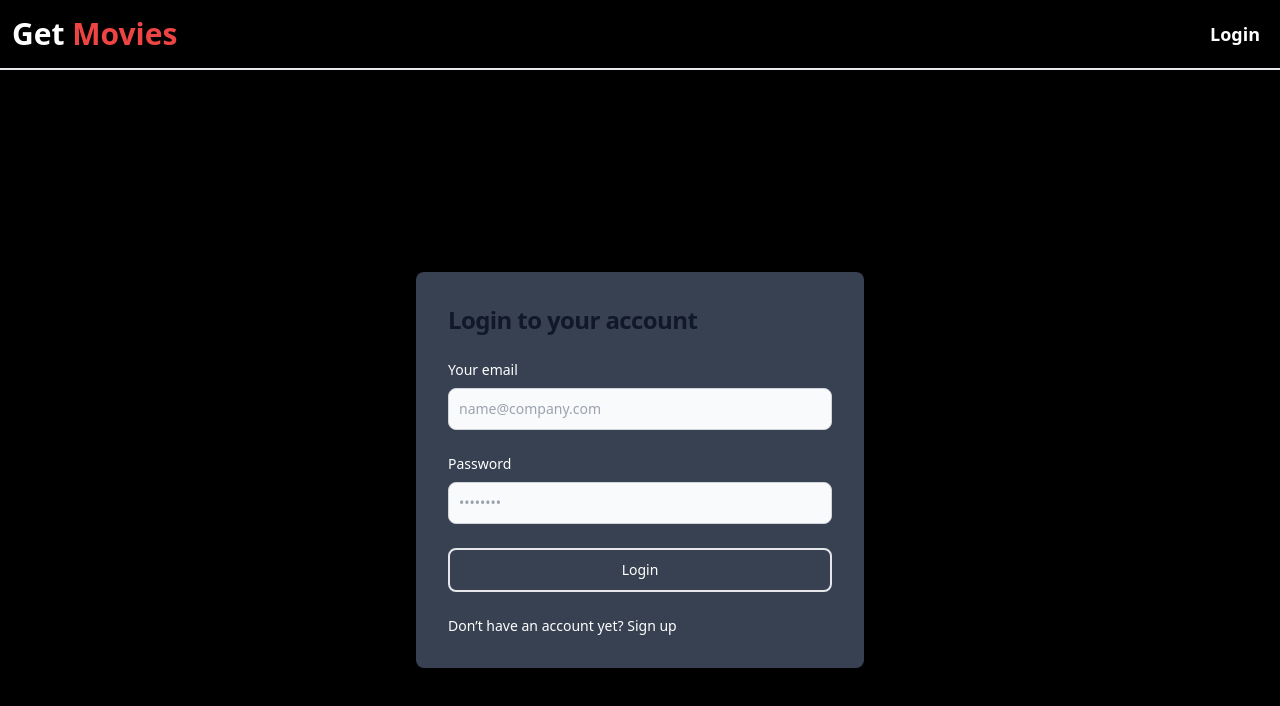
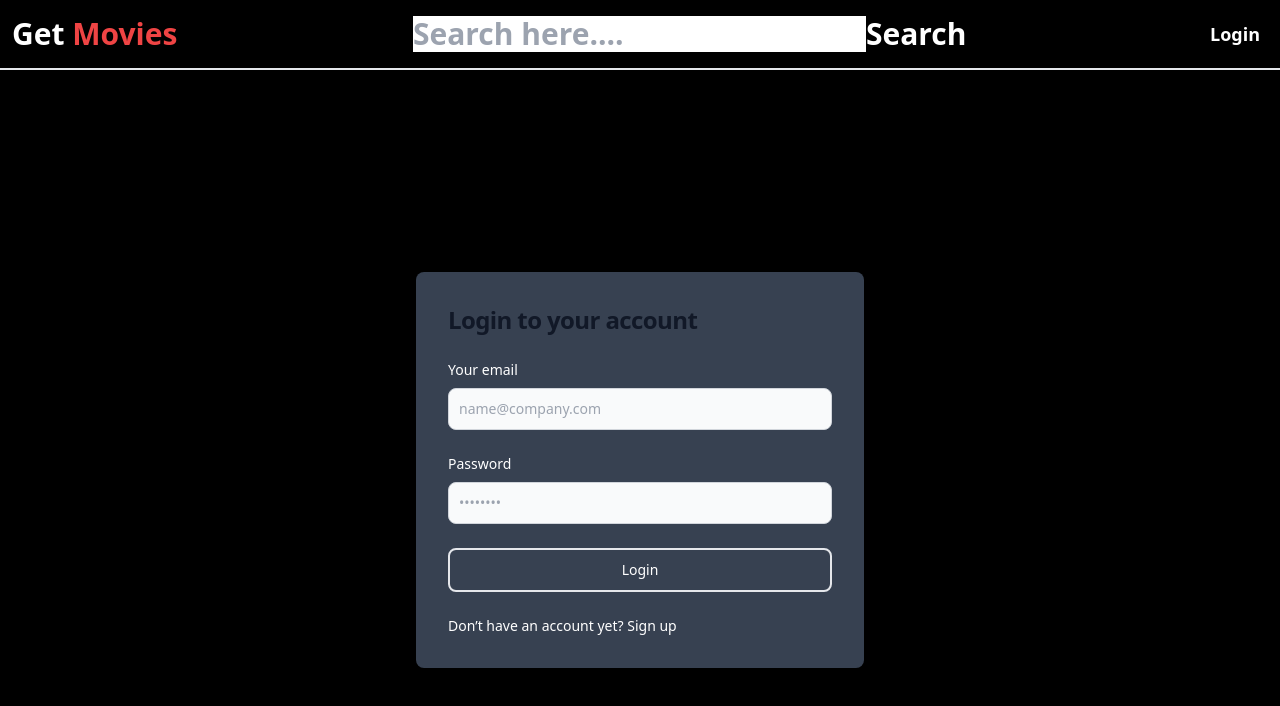
Before and after one commit to 19coderpawan/GetMovie-using-React-Tailwind-Firebase-, a React (Create React App) app in the folder getmovie/: page /login in a window 1280 px wide. Shown: the top 706 px of the page. Built offline with nearby package versions, Linux system fonts and the light colour scheme.

Commit message:
Update Header.js

```diff
--- a/getmovie/src/Component/Header.js
+++ b/getmovie/src/Component/Header.js
@@ -1,58 +1,87 @@
-import React, { useContext } from 'react'
-import { Link, useNavigate } from 'react-router-dom'
-import { Appstate } from '../App'
-import swal from 'sweetalert'
-import { signOut } from 'firebase/auth';
-import { Auth } from '../Firebase';
-
+import React, { useContext ,useState} from "react";
+import { Link, useNavigate } from "react-router-dom";
+import { Appstate } from "../App";
+import swal from "sweetalert";
+import { signOut } from "firebase/auth";
+import { Auth } from "../Firebase";
+// import "./App.css"
 
 const Header = () => {
-  const Appstateuse=useContext(Appstate);
-  const navigation=useNavigate();
-  const {Setlogin}=useContext(Appstate);
-  const handleLogOut=async(e)=>{
+  const Appstateuse = useContext(Appstate);
+  const navigation = useNavigate();
+  const [Search_input, Set_search_input] = useState("");
+  const { Setlogin,Set_Search_query } = useContext(Appstate);
+  const handleLogOut = async (e) => {
     e.preventDefault();
     try {
       await signOut(Auth);
       swal({
-        title:"Come back Soon?",
-        icon:"success",
-        buttons:false,
-        timer:1000
-      })
+        title: "Come back Soon?",
+        icon: "success",
+        buttons: false,
+        timer: 1000,
+      });
       Setlogin(false);
-      navigation('/login');
+      navigation("/login");
     } catch (error) {
       console.log(error);
     }
-  }
+  };
+  const handleSearch = (e) => {
+    e.preventDefault();
+    Set_Search_query(Search_input);
+    Set_search_input("");
+  };
   return (
     <>
-      <div className='text-3xl  font-bold p-3 border-b-2 border-white-500 flex justify-between items-center'>
-      <Link to={'/'}>  <span>Get <span className='text-red-500'>Movies</span></span></Link>
-      {Appstateuse.login ?
+      <div className="text-3xl  font-bold p-3 border-b-2 border-white-500 flex justify-between items-center">
+        <Link to={"/"}>
+          {" "}
+          <span>
+            Get <span className="text-red-500">Movies</span>
+          </span>
+        </Link>
+        <div className="search_section">
+          <input
+            name="search"
+            value={Search_input}
+            onChange={(e) => Set_search_input(e.target.value)}
+            type="text"
+            placeholder="Search here...."
+          />
+          <button onClick={handleSearch}>Search</button>
+        </div>
+        {Appstateuse.login ? (
           <div>
-       <Link to={'/addmovie'}>
-        <button className='text-lg hover:text-blue-400 hover:border-red-400
-        hover:border-2 p-2' >
+            <Link to={"/addmovie"}>
+              <button
+                className="text-lg hover:text-blue-400 hover:border-red-400
+        hover:border-2 p-2"
+              >
                 Add Movies <i class="fa-solid fa-plus"></i>
               </button>
             </Link>
-        <button className='text-lg hover:text-blue-400 hover:border-red-400
-        hover:border-2 p-2' onClick={handleLogOut}>
-          Logout </button>
+            <button
+              className="text-lg hover:text-blue-400 hover:border-red-400
+        hover:border-2 p-2"
+              onClick={handleLogOut}
+            >
+              Logout{" "}
+            </button>
           </div>
-        :
-        <Link to={'/Login'}>
-        <button className='text-lg hover:text-blue-400 hover:border-red-400
-        hover:border-2 p-2' >
+        ) : (
+          <Link to={"/Login"}>
+            <button
+              className="text-lg hover:text-blue-400 hover:border-red-400
+        hover:border-2 p-2"
+            >
               Login
             </button>
           </Link>
-      }
+        )}
       </div>
     </>
-  )
-}
+  );
+};
 
-export default Header
+export default Header;
```
Lines whose indentation alone changed are shown as unchanged.
